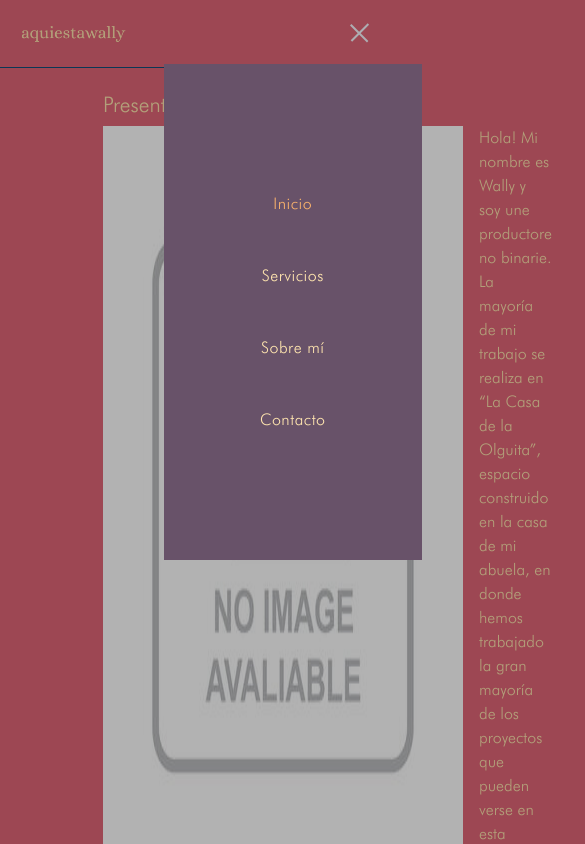
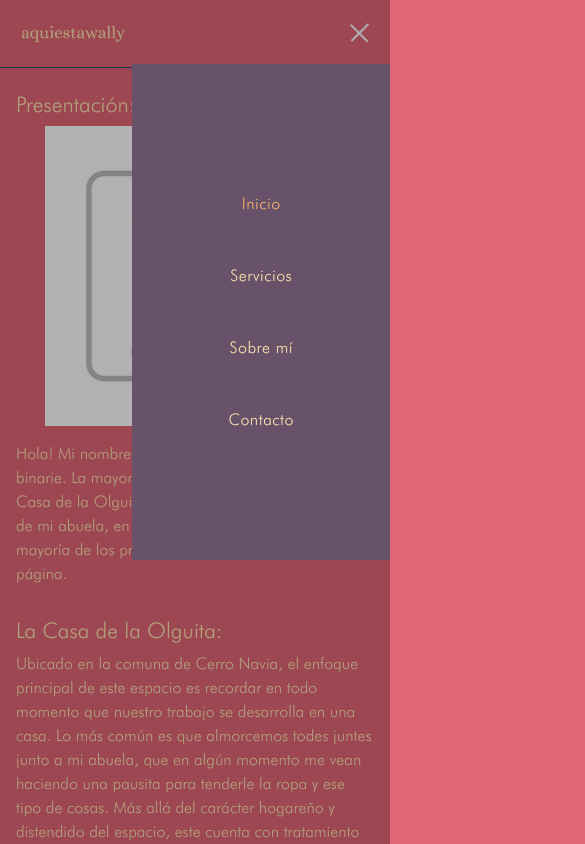
Before and after one commit to Fdiazg/wally-producciones, a plain HTML site: page sobre-mi.html in a window 390 px wide. Both pictures are taken after a click on the element 362 px from the left and 33 px from the top of the page. Shown: the top 844 px of the page, 585 px wide, since content can reach past the window. Drawn offline with nearby package versions, Linux system fonts and the light colour scheme.

Commit message:
[FIX]mobile about

```diff
--- a/css/menu.css
+++ b/css/menu.css
@@ -36,8 +36,17 @@
 
 }
 /* @media (max-width:729px) */
+/* original media 426 */
+#menu{
+    display: none;
+}
 
-@media (max-width:426px) {
+@media (max-width:768px) {
+
+    #menu{
+        display: block;
+    }
+
     .drop-menu {
         display: flex;
         align-items: center;
@@ -73,7 +82,8 @@
         position: fixed;
         top: 4rem;
         opacity: 0;
-        left: 15rem;
+        /* left: 15rem; */
+        right: -15rem;
         padding: 8rem 6rem;
         z-index: -1;
         background: var(--background-terciario);
@@ -84,7 +94,8 @@
         transition: all .4s ease;
         position: absolute;
         top: 4rem;
-        left: 10.25rem;
+        right: 0;
+        /* left: 10.25rem; */
         padding: 8rem 6rem;
         /* background: var(--background-terciario); */
         background: var(--color-fondo-morado-dark);
@@ -101,16 +112,17 @@
 
 }
 
-@media (max-width:376px) {
+/* @media (max-width:376px) {
     .main-nav__open {
         left: 7.25rem;
     }
-}
+} */
 
 
 @media (max-width:321px) {
     .main-nav__open {
-        left: 5.5rem;
+        /* left: 5.5rem; */
+        right: -2rem;
         padding: 8rem 5rem;
     }
 }
--- a/css/styles.css
+++ b/css/styles.css
@@ -141,7 +141,7 @@ main {
 }
 
 .logo {
-    flex-basis: 25%;
+    /* flex-basis: 20%; */
     display: flex;
     flex-wrap: wrap;
     justify-content: flex-start;
@@ -152,7 +152,7 @@ main {
 }
 
 .main-nav {
-    flex-basis: 50%;
+    /* flex-basis: 60%; */
 
     display: flex;
     flex-wrap: wrap;
@@ -163,7 +163,8 @@ main {
     display: flex;
     flex-wrap: wrap;
     justify-content: center;
-    gap: 2rem;
+    /* gap: 2rem; */
+    gap: 1rem;
     padding: 0px;
     font-weight: 500;
     font-size: 16px;
@@ -212,7 +213,7 @@ main {
 }
 
 .rrss {
-    flex-basis: 25%;
+    /* flex-basis: 20%; */
     display: flex;
     flex-wrap: wrap;
     justify-content: flex-end;
@@ -584,6 +585,11 @@ main {
 
 .about-seccion{
     padding: 0 4rem;
+
+
+    gap: 1rem;
+    display: flex;
+    flex-direction: column;
 }
 
 .contenido-about{
@@ -591,15 +597,6 @@ main {
     gap: 1rem;
     flex-direction: row;
 }
-
-
-
-
-
-
-
-
-
 
 
 
@@ -649,6 +646,11 @@ main {
     .contenedor-main {
         width: 100%;
         padding: 1rem 1rem;
+    }
+
+
+    .nav-rrss {
+        display: none;
     }
 
     /* *MAIN */
@@ -703,6 +705,26 @@ main {
         /* white-space: nowrap; */
     }
 
+    /* *ABOUT */
+    .contenido-about{
+        flex-direction: column;
+        align-items: center;
+
+    }
+
+    .about-container{
+        width: 100%;
+    padding: 1.5rem 1rem;
+    }
+
+    .about-seccion{
+        padding: 0;
+    }
+
+    .contenido-about img{
+        width: fit-content;
+        text-align: center;
+    }
 
     /* .bi-x {
         position: relative;
@@ -755,9 +777,9 @@ main {
 
 @media (max-width: 426px) {
 
-    .nav-rrss {
+    /* .nav-rrss {
         display: none;
-    }
+    } */
 
     .portadas img {
         /* max-width: 125px; */
@@ -784,6 +806,13 @@ main {
         left: 118px;
     } */
 
+
+     .contenido-about img{
+        /* width: -webkit-fill-available; */
+        width: 100%;
+        text-align: center;
+        max-width: 300px;
+    }
 
 }
 
```
